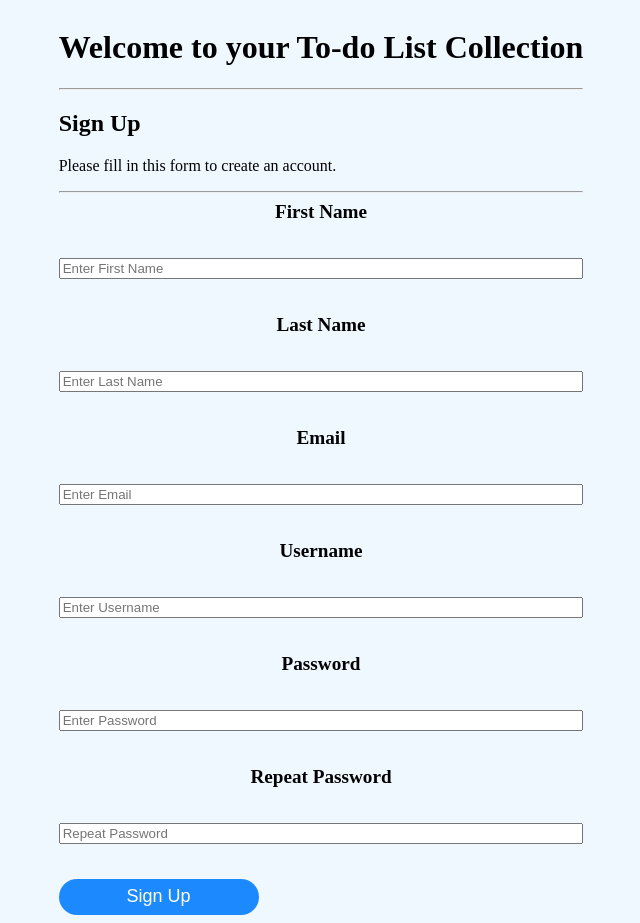
After one commit to maazahmedd/web-app-test, a Flask app: page /signup in a window 1280 px wide. The commit adds this page. Shown: the whole page, without its empty margins (319-959 px from the left). Run offline with Flask 2, Linux system fonts and the light colour scheme; parts of the project's set-up code (start-up, migrations or seed data) failed here and were passed over.

Commit message:
changes implemented

```diff
--- a/app.py
+++ b/app.py
@@ -1,6 +1,6 @@
 #!/usr/bin/env python3
 
-from flask import Flask, render_template, request, redirect, url_for, make_response
+from flask import Flask, render_template, request, session, redirect, url_for, make_response
 from markupsafe import escape
 import pymongo
 import datetime
@@ -10,6 +10,7 @@ import subprocess
 
 # instantiate the app
 app = Flask(__name__)
+app.secret_key = b'_5#y2L"F4Q8z\n\xec]/'
 
 # load credentials and configuration options from .env file
 # if you do not yet have a file named .env, make one based on the template in env.example
@@ -35,15 +36,147 @@ def home():
     """
     Route for the home page
     """
-    return render_template('index.html')
+    return redirect(url_for('login')) # render the home template
+
+@app.route('/login')
+def login():
+    """
+    Route for the home page
+    """
+    return render_template('login.html')
+
+@app.route('/login', methods=['POST'])
+def process_login():
+    us = request.form['us']
+    psw = request.form['psw']
+
+    existing = db.listUsers.find_one({ "username": us, "password": psw})
+
+    if (existing != None):
+        session['username'] = us
+        return redirect(url_for('viewtodos'))
+
+    else:
+        error = 1
+        return render_template("login.html", error = error)
+
+@app.route('/login/<error>')
+def show_issue(error):
+    error = error
+    return redirect (url_for('home'))
+
+@app.route('/signup')
+def signup():
+    return render_template("signup.html")
+
+
+@app.route('/signup', methods=['POST'])
+def process_signup():
+    fn = request.form['firstName']
+    ln = request.form['lastName']
+    email = request.form['email']
+
+    us = request.form['us']
+    psw = request.form['psw']
+    psw2 = request.form['psw-repeat']
+
+    if (psw != psw2):
+        error = 1
+        return render_template("signup.html", error = error)
+
+    else:
+        existing = db.listUsers.find_one({ "username": us})
+        if (existing != None):
+            error = 2
+            return render_template("signup.html", error = error)
+        else:
+            check_email = db.listUsers.find_one({ "email": email})
+            if (check_email != None):
+                error = 3
+                return render_template("signup.html", error = error)
+            else:
+                db.listUsers.insert_one({ "username": us, "password": psw, "first": fn, "last": ln, "email": email})
+                return redirect(url_for('login'))
 
 @app.route('/create')
 def create():
     return render_template('create.html')
 
+@app.route('/create', methods=['POST'])
+def create_post():
+    """
+    Route for POST requests to the create page.
+    Accepts the form submission data for a new document and saves the document to the database.
+    """
+    title = request.form['title']
+    notes = request.form['notes']
+    listLabel = request.form['listLabel']
+    dueDate = request.form['dueDate']
+    dueTime = request.form['dueTime']
+
+    # create a new document with the data the user entered
+    todo = {
+        "title": title,
+        "notes": notes,
+        "listLabel": listLabel,
+        "dueDate": dueDate,
+        "dueTime": dueTime,
+        "created_at": datetime.datetime.utcnow()
+    }
+    db.todos.insert_one(todo) # insert a new document
+
+    return redirect(url_for('viewtodos')) # tell the browser to make a request for the /read route
+
+@app.route('/edit/<mongoid>')
+def edit(mongoid):
+    """
+    Route for GET requests to the edit page.
+    Displays a form users can fill out to edit an existing record.
+    """
+    todo = db.todos.find_one({"_id": ObjectId(mongoid)})
+    return render_template('edit.html', mongoid=mongoid, todo=todo) # render the edit template
+
+@app.route('/edit/<mongoid>', methods=['POST'])
+def edit_todo(mongoid):
+    """
+    Route for POST requests to the edit page.
+    Accepts the form submission data for the specified document and updates the document in the database.
+    """
+    title = request.form['title']
+    notes = request.form['notes']
+    listLabel = request.form['listLabel']
+    dueDate = request.form['dueDate']
+    dueTime = request.form['dueTime']
+
+    todo = {
+        "title": title,
+        "notes": notes,
+        "listLabel": listLabel,
+        "dueDate": dueDate,
+        "dueTime": dueTime,
+        "created_at": datetime.datetime.utcnow()
+    }
+
+    db.todos.update_one(
+        {"_id": ObjectId(mongoid)}, # match criteria
+        { "$set": todo }
+    )
+
+    return redirect(url_for('viewtodos')) # tell the browser to make a request for the /read route
+
+@app.route('/delete/<mongoid>')
+def delete(mongoid):
+    """
+    Route for GET requests to the delete page.
+    Deletes the specified record from the database, and then redirects the browser to the read page.
+    """
+    db.todos.delete_one({"_id": ObjectId(mongoid)})
+    return redirect(url_for('viewtodos')) # tell the web browser to make a request for the /read route.ß
+
 @app.route('/viewtodos')
 def viewtodos():
-    return render_template('viewtodos.html')
+    todos = db.todos.find({}).sort("created_at", -1) # sort in descending order of created_at timestamp
+    return render_template('viewtodos.html', todos=todos)
 
 # @app.errorhandler(Exception)
 # def handle_error(e):
--- a/static/css/style.css
+++ b/static/css/style.css
@@ -3,6 +3,7 @@
 body {
     background-color: aliceblue;
 }
+
 #content {
     display: flex;
     flex-direction: column;
@@ -68,8 +69,6 @@ select {
     display: none;
 }
 
-
-
 /* for index.html */
 
 a {
@@ -78,15 +77,21 @@ a {
     color: white;
 }
 
+.black {
+    color: black;
+}
+
 #buttons {
     display: flex;
     flex-direction: column;
+    justify-content: center;
+    align-items: center;
     gap: 30px;
     width: 20%;
-
 }
 
 #buttons > button {
+    margin: auto;
     width: 200px;
     height: 36px;
     border-radius: 18px;
@@ -96,8 +101,8 @@ a {
     font-size: 18px;
     font-weight: 300;
     cursor: pointer;
+}
 
-}
 
 #buttons > button:hover {
     background-color: black;
@@ -133,7 +138,7 @@ body {
     width: 80%;
     margin-left: 10%;
     margin-right: 10%;
-    background-color: aliceblue;;
+    background-color: aliceblue;
 
 }
 
--- a/static/scripts/script.js
+++ b/static/scripts/script.js
@@ -1,6 +1,7 @@
 // create.html
 let list = document.getElementById('list');
 
+if (list !== null) {
     let newListLabel = document.getElementById('newListLabel');
 
     list.onchange = function(event)  {
@@ -13,30 +14,35 @@ list.onchange = function(event)  {
             newListLabel.classList.add('hidden');
         }
     }
+}
+
+// viewtodos.html
 
 
 
-// viewtodos.html
-let checkbox = document.getElementsByClassName('checkbox');
-
-let checked = false;
-
 let checks = document.getElementsByClassName('checkbox');
 
-console.log(checks);
+if (checks.length !== 0) {
 
-for (let i=0;i<checks.length;i++) {
+checked = []
 
-    checks[i].addEventListener('click',function(){
-        if (checked == false) {
-            checks[i].src = 'check.png';
-            checked = true;
+    for (let i = 0; i < checks.length; i++) {
+        checked.push(false);
+    }
+
+    for (let i = 0; i < checks.length; i++) {
+
+        checks[i].addEventListener('click', function(){
+            console.log('clicked');
+            if (checked[i] == false) {
+                checks[i].src = 'static/images/check.png';
+                checked[i] = true;
 
             } else {
-            checks[i].src = 'blank-check-box.png';
-            checked=false;
+                checks[i].src = 'static/images/blank-check-box.png';
+                checked[i] = false;
+            }
+        })
     }
 
-
-    })
 }
--- a/templates/base.html
+++ b/templates/base.html
@@ -2,11 +2,8 @@
 <html>
   <head>
     <title>To Do List</title>
-    <link
-      rel="stylesheet"
-      href="{{ url_for('static', filename='css/style.css') }}"
-    />
-    <script type="text/javascript" src="{{ url_for('static', filename='scripts/script.js') }}"></script>
+    <!-- <link href="https://cdn.jsdelivr.net/npm/bootstrap@5.2.3/dist/css/bootstrap.min.css" rel="stylesheet" integrity="sha384-rbsA2VBKQhggwzxH7pPCaAqO46MgnOM80zW1RWuH61DGLwZJEdK2Kadq2F9CUG65" crossorigin="anonymous"> -->
+    <link rel="stylesheet" href="{{ url_for('static', filename='css/style.css') }}"/>
   </head>
   <body>
     <div class="container">
@@ -16,4 +13,5 @@
       </main>
     </div>
   </body>
+  <script type="text/javascript" src="{{ url_for('static', filename='scripts/script.js') }}"></script>
 </html>
--- a/templates/index.html
+++ b/templates/index.html
@@ -7,9 +7,8 @@
 
 <div id="buttons">
 
-    <button> <a href="{{ url_for('create')}}">Create a New To-Do </a>  </button>
-
-    <button> <a href="{{ url_for('viewtodos')}}"> View All Lists </a> </button>
+    <button class="my-button"><a href="{{ url_for('create')}}">Create a New To-Do</a></button>
+    <button class="my-button"><a href="{{ url_for('viewtodos')}}">View All Lists</a></button>
 
 </div>
 
--- /dev/null
+++ b/templates/signup.html
@@ -0,0 +1,57 @@
+{% extends 'base.html' %} {% block container %}
+
+<h1>Welcome to your To-do List Collection</h1>
+<hr>
+
+<h2>Sign Up</h2>
+<p>Please fill in this form to create an account.</p>
+<hr>
+
+<p class="error"></p>
+
+<form method="POST" action="{{ url_for('process_signup') }}">
+
+    <label for="firstName"><b>First Name</b></label>
+    <input type="text" placeholder="Enter First Name" name="firstName" required>
+
+    <label for="lastName"><b>Last Name</b></label>
+    <input type="text" placeholder="Enter Last Name" name="lastName" required>
+
+    <label for="email"><b>Email</b></label>
+    <input type="text" placeholder="Enter Email" name="email" required>
+
+    <label for="us"><b>Username</b></label>
+    <input type="text" placeholder="Enter Username" name="us" required>
+
+    <label for="psw"><b>Password</b></label>
+    <input type="password" placeholder="Enter Password" name="psw" required>
+
+    <label for="psw-repeat"><b>Repeat Password</b></label>
+    <input type="password" placeholder="Repeat Password" name="psw-repeat" required>
+
+    <button type="submit" class="signup-btn">Sign Up</button>
+
+</form>
+
+<script>
+    if ( '{{ error }}' == '1' ) {
+        document.getElementsByClassName("error")[0].innerHTML = "Passwords do not match";
+        document.getElementsByClassName("error")[0].style.display = "block";
+    }
+
+    else if ( '{{ error }}' == '2' ) {
+        document.getElementsByClassName("error")[0].innerHTML = "Username already exists";
+        document.getElementsByClassName("error")[0].style.display = "block";
+    }
+
+    else if ( '{{ error }}' == '3' ) {
+        document.getElementsByClassName("error")[0].innerHTML = "Email already exists";
+        document.getElementsByClassName("error")[0].style.display = "block";
+    }
+
+    else {
+        document.getElementsByClassName("error")[0].style.display = "none";
+    }
+</script>
+
+{% endblock %}
```
Also changed, not shown: templates/create.html (+13 -6 lines), templates/edit.html (added, +37 -0 lines), templates/login.html (added, +37 -0 lines), templates/viewtodos.html (+7 -93 lines). Lines whose indentation alone changed are shown as unchanged.
